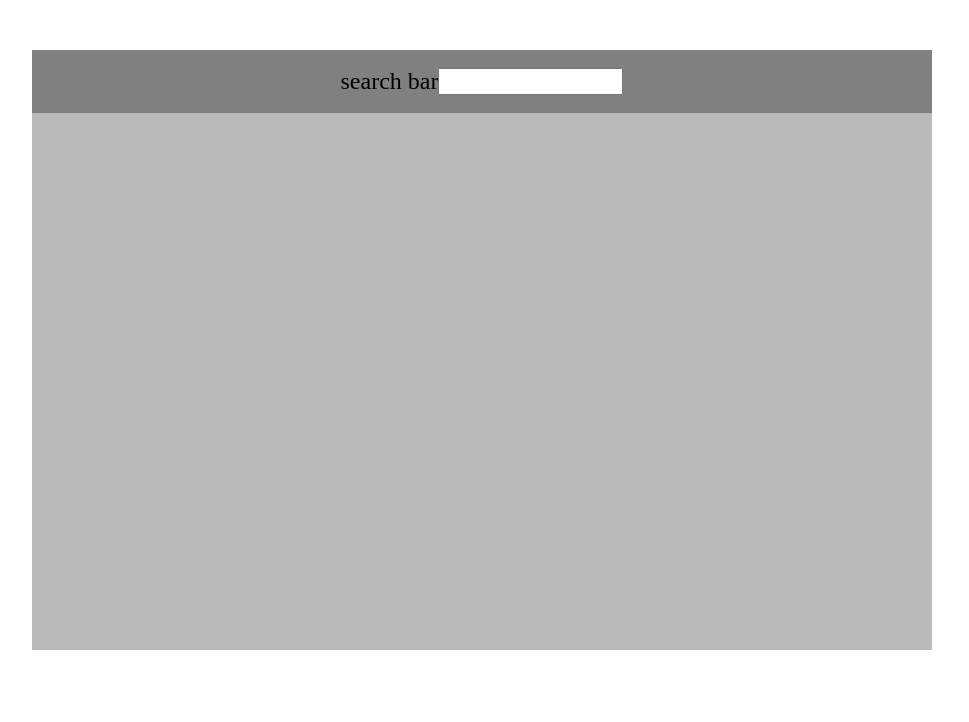
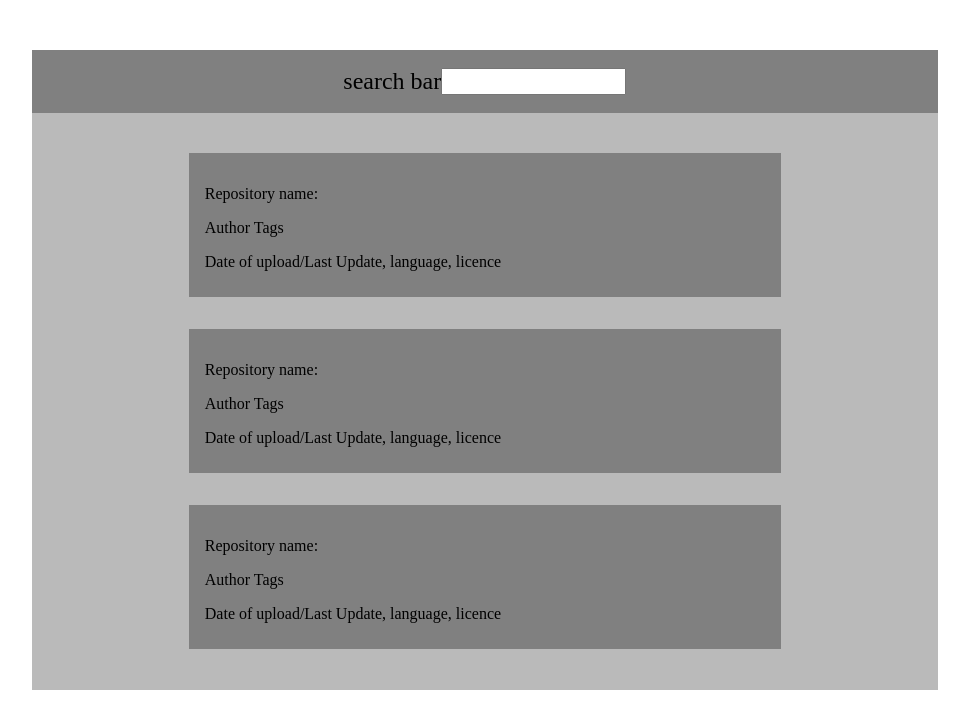
Before and after one commit to horizoncollege/project-2-verdieping-scrum-codeverse, a PHP site: page / in a window 1280 px wide. Shown: the part 78-800 px from the top of the page, without its empty margins (276-1245 px from the left). Run offline with PHP 8.4, Linux system fonts and the light colour scheme.

Commit message:
Index.php basis staat
en de dimensies van maincontainer naar rem i.p.v px

```diff
--- a/index.php
+++ b/index.php
@@ -11,6 +11,27 @@
 
     <div class="maincontainer">
         <p class="search">search bar<input type="search"></p>
+
+        <div class="rows">
+            <div class="codebox">
+                <p>Repository name:</p>
+                <p>Author Tags</p>
+                <p>Date of upload/Last Update, language, licence</p>
+            </div>
+
+            <div class="codebox">
+                <p>Repository name:</p>
+                <p>Author Tags</p>
+                <p>Date of upload/Last Update, language, licence</p>
+            </div>
+
+            <div class="codebox">
+                <p>Repository name:</p>
+                <p>Author Tags</p>
+                <p>Date of upload/Last Update, language, licence</p>
+            </div>
+        </div>
+
     </div>
 
 </body>
--- a/style.css
+++ b/style.css
@@ -4,8 +4,8 @@
     margin-top: 50px;
     margin-left: 300px;
     background-color: #BABABA;
-    width: 900px;
-    height: 600px;
+    width: 56.6rem;
+    height: 40rem;
 }
 .search {
     display: flex;
@@ -14,6 +14,20 @@
     justify-content: center;
     background-color: gray;
     padding: 18px;
+}
+
+.rows {
+    display: flex;
+    flex-direction: column;
+    align-items: center;
+}
+
+.codebox {
+    background-color: grey;
+    padding: 1rem;
+    margin: 1rem;
+    height: 7rem;
+    width: 35rem;
 }
 
 /* navbar */
```
